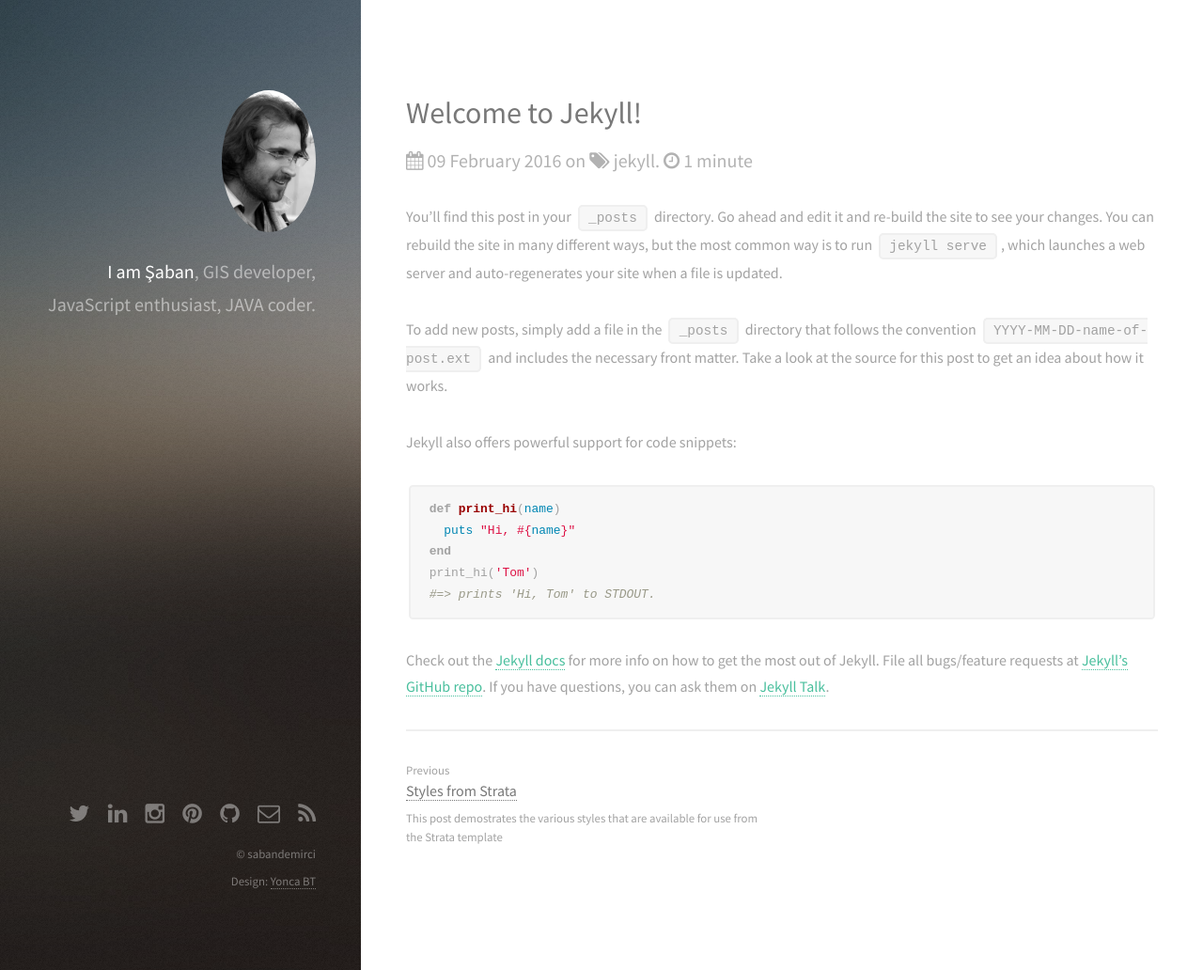
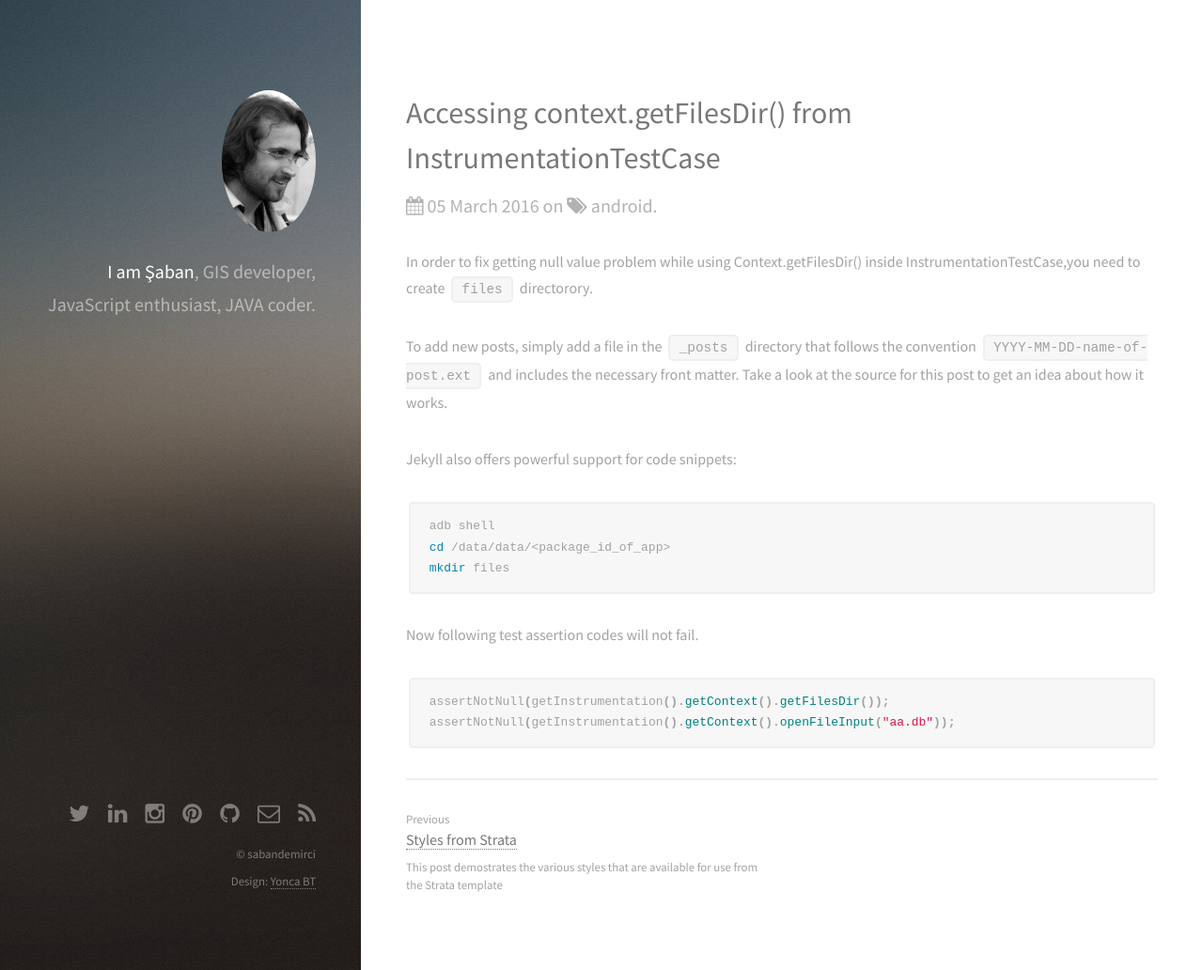
Before and after one commit to sabandemirci/sabandemirci.github.io, a Jekyll site: the page built from _posts/2016-02-09-welcome-to-jekyll.markdown, in a window 1280 px wide and 1032 px high. Shown: the whole window at 94% size. Built offline with Jekyll 4.4.1, drawn with Linux system fonts in a browser that asks for light colours; comment, search, counter and statistics services are not loaded.

Commit message:
edited first post

```diff
--- a/_posts/2016-02-09-welcome-to-jekyll.markdown
+++ b/_posts/2016-02-09-welcome-to-jekyll.markdown
@@ -1,26 +1,24 @@
 ---
 layout: post
-title:  "Welcome to Jekyll!"
-date:   2016-02-09 17:15:11 +0000
-categories: jekyll
-image:  /preview.jpg
+title:  "Accessing context.getFilesDir() from InstrumentationTestCase"
+date:   2016-03-05 12:34:00 +0000
+categories: android
 ---
-You’ll find this post in your `_posts` directory. Go ahead and edit it and re-build the site to see your changes. You can rebuild the site in many different ways, but the most common way is to run `jekyll serve`, which launches a web server and auto-regenerates your site when a file is updated.
+In order to fix getting null value problem while using Context.getFilesDir() inside InstrumentationTestCase,you need to create `files` directorory.
 
 To add new posts, simply add a file in the `_posts` directory that follows the convention `YYYY-MM-DD-name-of-post.ext` and includes the necessary front matter. Take a look at the source for this post to get an idea about how it works.
 
 Jekyll also offers powerful support for code snippets:
 
-{% highlight ruby %}
-def print_hi(name)
-  puts "Hi, #{name}"
-end
-print_hi('Tom')
-#=> prints 'Hi, Tom' to STDOUT.
+{% highlight shell %}
+adb shell
+cd /data/data/<package_id_of_app>
+mkdir files
 {% endhighlight %}
 
-Check out the [Jekyll docs][jekyll-docs] for more info on how to get the most out of Jekyll. File all bugs/feature requests at [Jekyll’s GitHub repo][jekyll-gh]. If you have questions, you can ask them on [Jekyll Talk][jekyll-talk].
+Now following test assertion codes will  not fail.
 
-[jekyll-docs]: http://jekyllrb.com/docs/home
-[jekyll-gh]:   https://github.com/jekyll/jekyll
-[jekyll-talk]: https://talk.jekyllrb.com/
+{% highlight java %}
+assertNotNull(getInstrumentation().getContext().getFilesDir());
+assertNotNull(getInstrumentation().getContext().openFileInput("aa.db"));
+{% endhighlight %}
```
